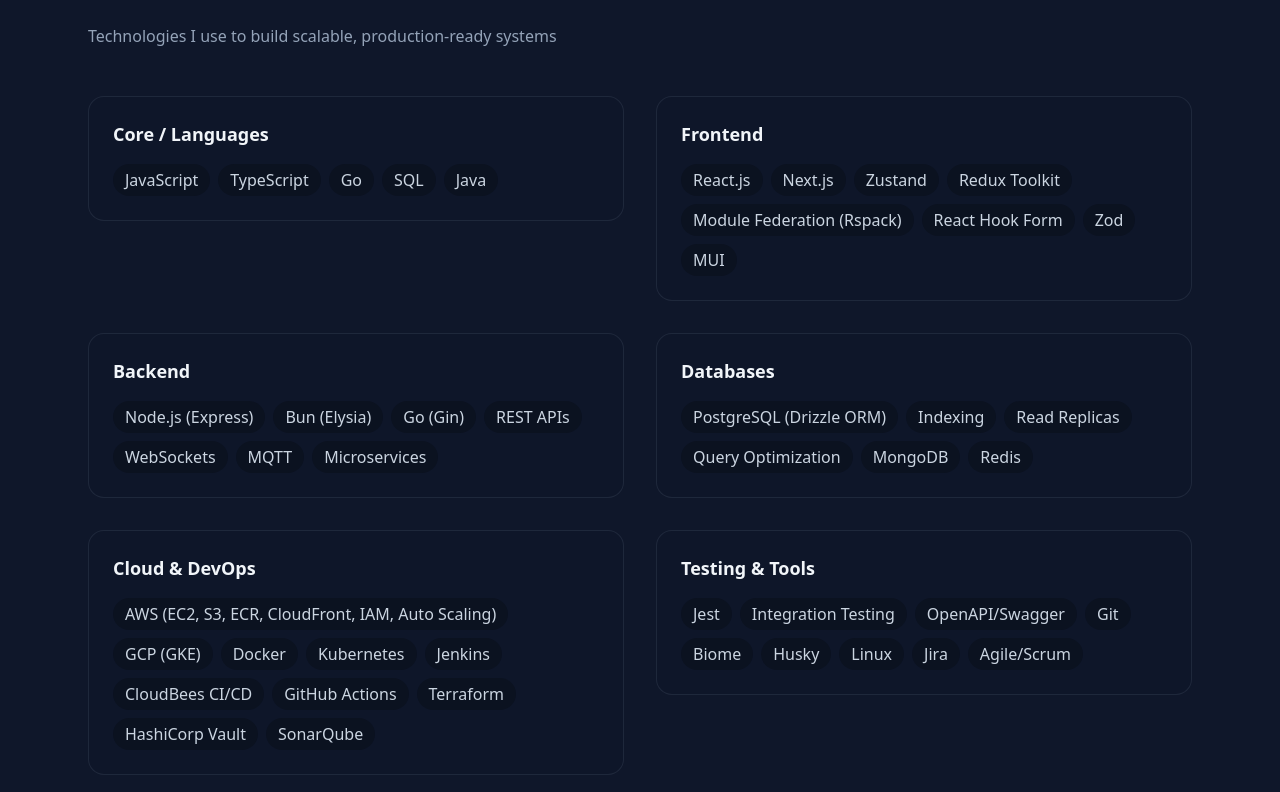
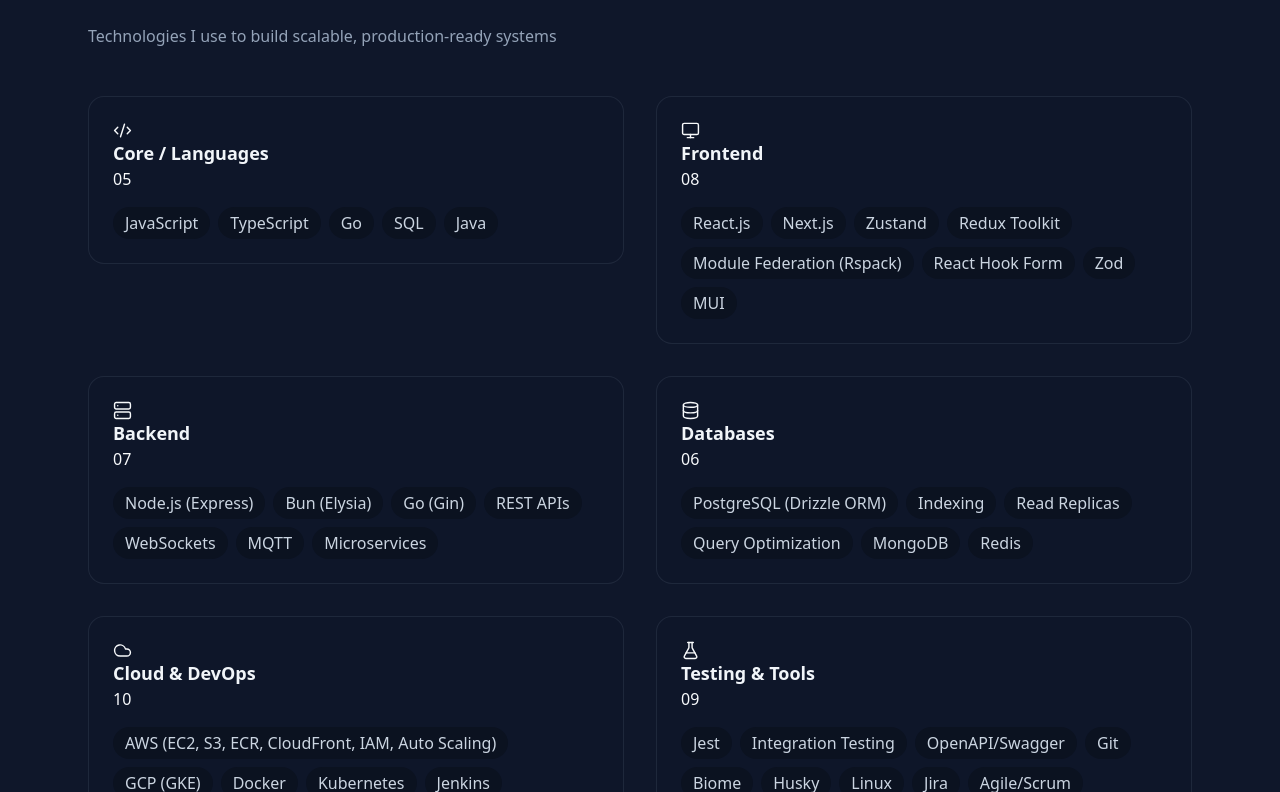
Before and after one commit to saumyasrivastava08/saumya-srivastava, a Next.js app: page / in a window 1280 px wide. Shown: the part 3548-4340 px from the top of the page. Built offline with nearby package versions, Linux system fonts and the light colour scheme.

Commit message:
Redesign skill group headers with category icons

```diff
--- a/components/skills/SkillGroup.tsx
+++ b/components/skills/SkillGroup.tsx
@@ -1,12 +1,21 @@
+import type { LucideIcon } from "lucide-react";
+
 interface SkillGroupProps {
   title: string;
   skills: string[];
+  icon: LucideIcon;
 }
 
-export default function SkillGroup({ title, skills }: SkillGroupProps) {
+export default function SkillGroup({ title, skills, icon: Icon }: SkillGroupProps) {
   return (
     <div className="skill-group">
-      <h3 className="skill-title">{title}</h3>
+      <div className="skill-group-heading">
+        <span className="skill-group-icon" aria-hidden="true">
+          <Icon size={19} strokeWidth={1.8} />
+        </span>
+        <h3 className="skill-title">{title}</h3>
+        <span className="skill-group-count">{String(skills.length).padStart(2, "0")}</span>
+      </div>
 
       <div className="skill-tags">
         {skills.map((skill) => (
```
